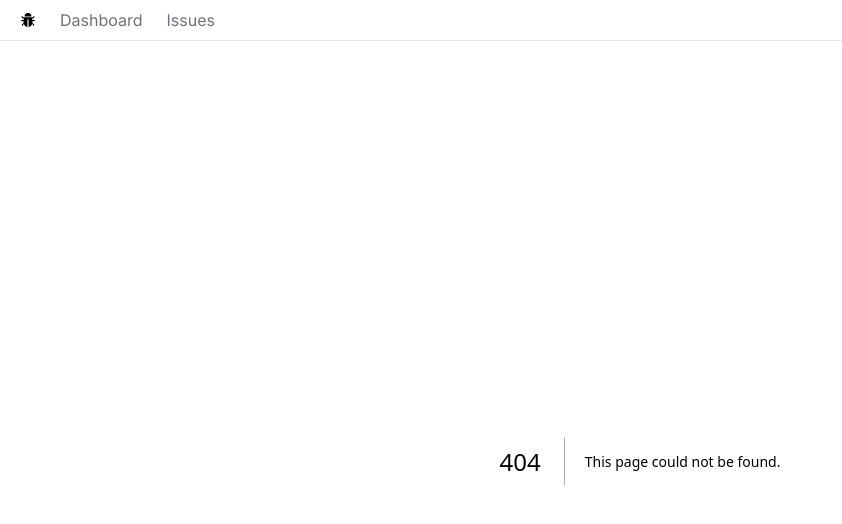
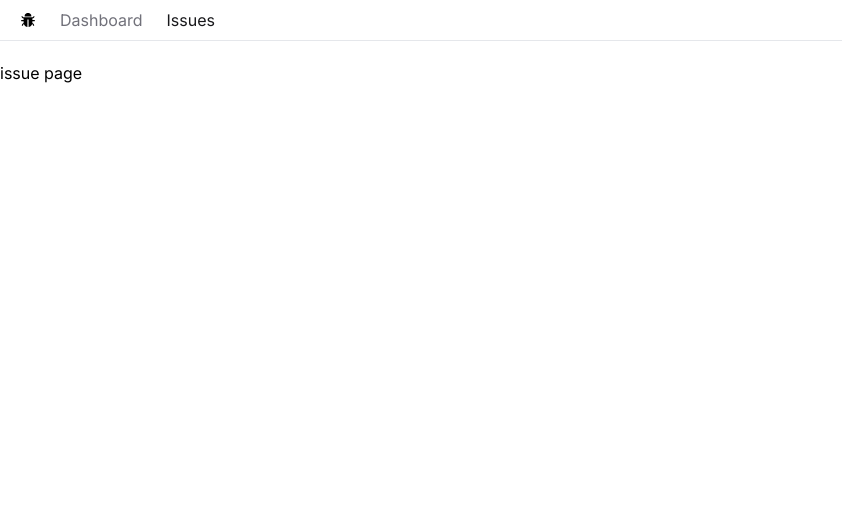
Before and after one commit to nono19/nextjs-fullstack, a Next.js app: page /issues in a window 1280 px wide. Before the commit this address had no page. Shown: the top 524 px of the page, without its empty margins (0-842 px from the left). Built offline with nearby package versions, Linux system fonts and the light colour scheme.

Commit message:
styling link di navbar dengan classname packet

```diff
--- a/app/Navbar.tsx
+++ b/app/Navbar.tsx
@@ -1,8 +1,14 @@
+'use client'
+
 import Link from 'next/link'
-import React from 'react'
+import { usePathname } from 'next/navigation'
+import React, { use } from 'react'
 import { AiFillBug } from 'react-icons/ai'
+import classNames from 'classnames'
 
 const Navbar = () => {
+  const currentPath = usePathname() //hook
+
   const links = [
     { label : 'Dashboard', href: '/' },
     { label : 'Issues', href: '/issues' },
@@ -14,7 +20,11 @@
         {links.map(link =>
           <Link
             key={ link.href }
-            className='text-zinc-500 hover:text-zinc-800 transition-colors'
+            className={classNames({
+              'text-zinc-900' : link.href === currentPath, //jika sama dengan current path dibuat tebal
+              'text-zinc-500' : link.href !== currentPath, // jika tidak sama dibuat buram
+              'hover:text-zinc-800 transition-colors' : true, // css tailwind yg akan dirender tetap
+            })}
             href={link.href}
             >
               {link.label}
--- /dev/null
+++ b/app/issues/page.tsx
@@ -0,0 +1,11 @@
+import React from 'react'
+
+const IssuesPage = () => {
+  return (
+    <div>
+      issue page
+    </div>
+  )
+}
+
+export default IssuesPage
--- a/package.json
+++ b/package.json
@@ -13,6 +13,7 @@
     "@types/react": "18.2.28",
     "@types/react-dom": "18.2.13",
     "autoprefixer": "10.4.16",
+    "classnames": "^2.3.2",
     "eslint": "8.51.0",
     "eslint-config-next": "13.5.4",
     "next": "13.5.4",
```
Also changed, not shown: 1 other file (tests, documents, lock files or other folders).
